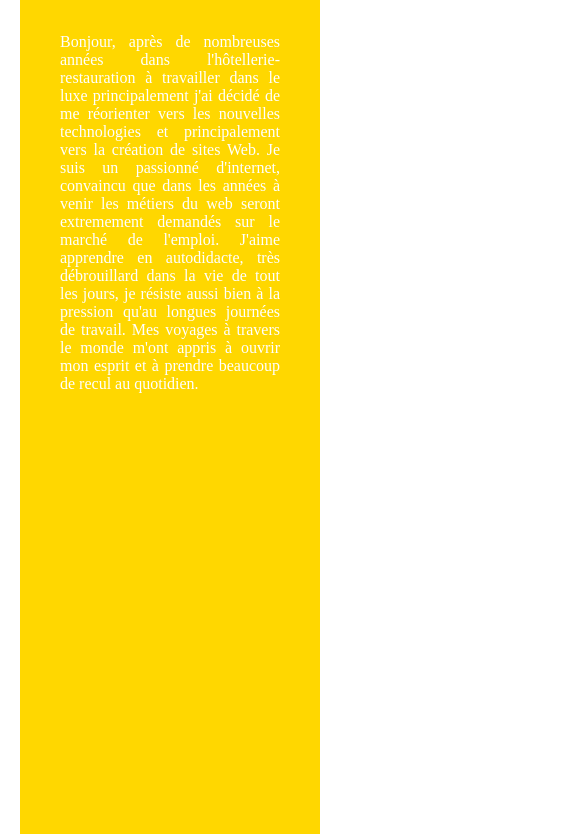
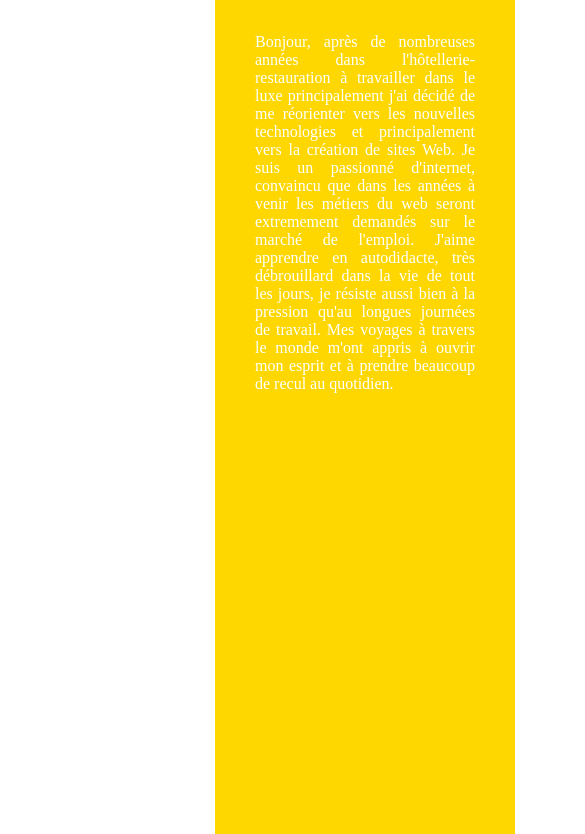
Before and after one commit to Yannick-Z/lecvopen, a plain HTML site: page index.html in a window 390 px wide. Shown: the part 517-1351 px from the top of the page, 585 px wide, since content can reach past the window. Drawn offline with Linux system fonts and the light colour scheme; files that its build step writes are made by us from their sources.

Commit message:
responsive

```diff
--- a/style.css
+++ b/style.css
@@ -299,7 +299,7 @@ address p{
 }
 
 
-@media screen and (max-width: 991px) {
+@media screen and (max-width: 1024px) {
     .container {
         flex-direction: column;
     }
@@ -344,7 +344,7 @@ address p{
         margin-top: 360%;
     }
 
-    article {
+    section {
         margin-left: 50%;
     }
 
```
